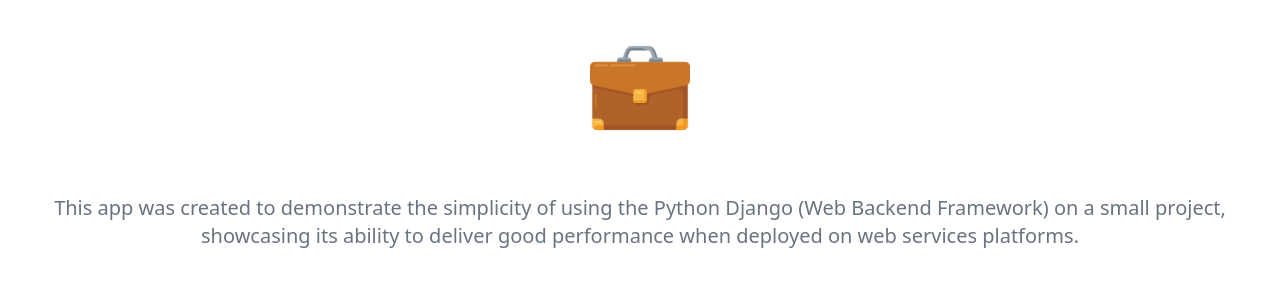
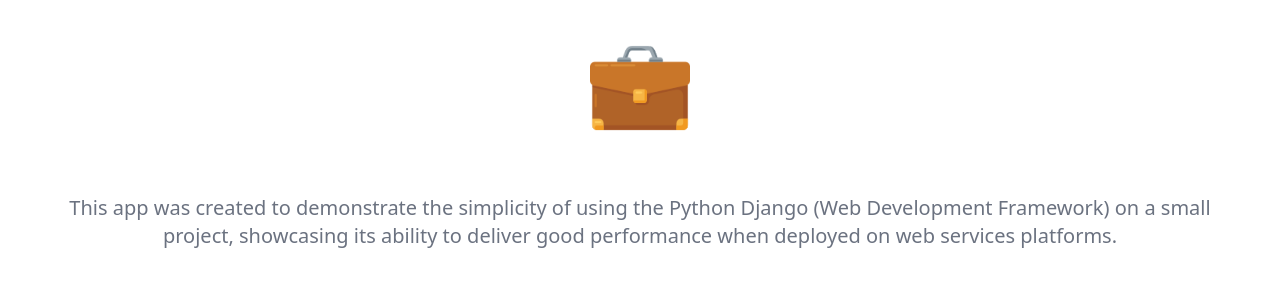
Before and after one commit to EmmanuelTechRD/rdmyapp-production-ready, a Django app: page /about/ in a window 1280 px wide. Shown: the part 218-518 px from the top of the page. Run offline with Django 5.2, Linux system fonts and the light colour scheme; some libraries are stand-ins or nearby versions.

Commit message:
[UPDATE] hot fix

```diff
--- a/templates/app/about.html
+++ b/templates/app/about.html
@@ -18,7 +18,7 @@
         <img class="w-[100px] h-auto mx-auto mb-14" src="{% static 'imgs/generic/favicon.png' %}" alt="ES.Django.App logo" />
 
         <p class="mb-6 mx-10 text-lg font-normal text-center text-gray-500 lg:text-xl">
-            This app was created to demonstrate the simplicity of using the Python Django (Web Backend Framework) on a small project, showcasing its ability to deliver good performance when deployed on web services platforms.
+            This app was created to demonstrate the simplicity of using the Python Django (Web Development Framework) on a small project, showcasing its ability to deliver good performance when deployed on web services platforms.
         </p>
 
     </section>
```
